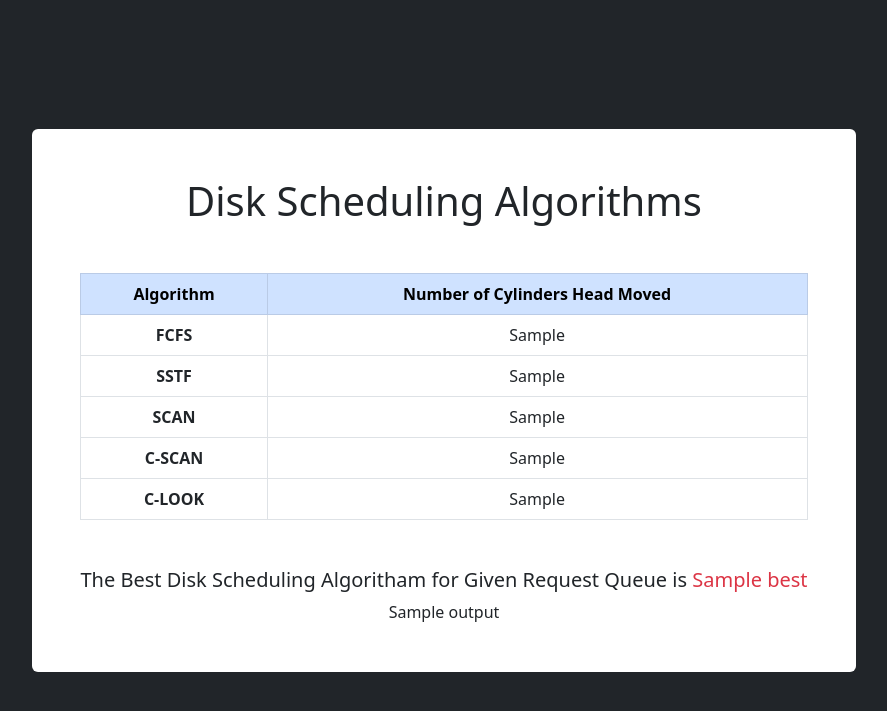
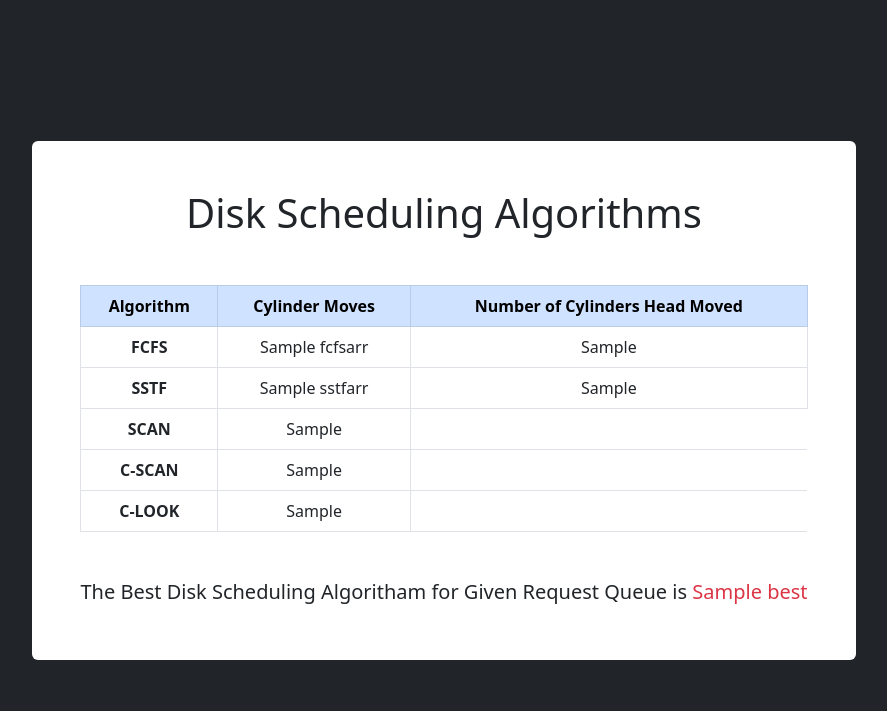
Before and after one commit to banulalakwindu/Disk-Scheduling-Algorithams-Performance-Analyzer, a Django app: template algorithm/templates/processing.html in a window 1280 px wide. Shown: the top 711 px of the page, without its empty margins (196-1083 px from the left). Run offline with Django 4.2, Linux system fonts and the light colour scheme; the template is opened without the code that fills it: most values are stand-ins (such as "Sample title", 1, 10 or a date in 2020).

Commit message:
Moves added

```diff
--- a/algorithm/templates/processing.html
+++ b/algorithm/templates/processing.html
@@ -6,16 +6,19 @@
     <thead>
         <tr class="table-primary">
             <th scope="col">Algorithm</th>
+            <th scope="col">Cylinder Moves</th>
             <th scope="col">Number of Cylinders Head Moved</th>
         </tr>
     </thead>
     <tbody>
         <tr>
             <th scope="row">FCFS</th>
+            <td>{{fcfsarr}}</td>
             <td>{{outputFCFS}}</td>
         </tr>
         <tr>
             <th scope="row">SSTF</th>
+            <td>{{sstfarr}}</td>
             <td>{{outputSSTF}}</td>
         </tr>
         <tr>
@@ -37,6 +40,4 @@
         class="text-danger">{{best}}</span>
 </h5>
 
-<div>{{output}}</div>
-
 {% endblock contents %}
```
Also changed, not shown: algorithm/views.py (+9 -5 lines).
